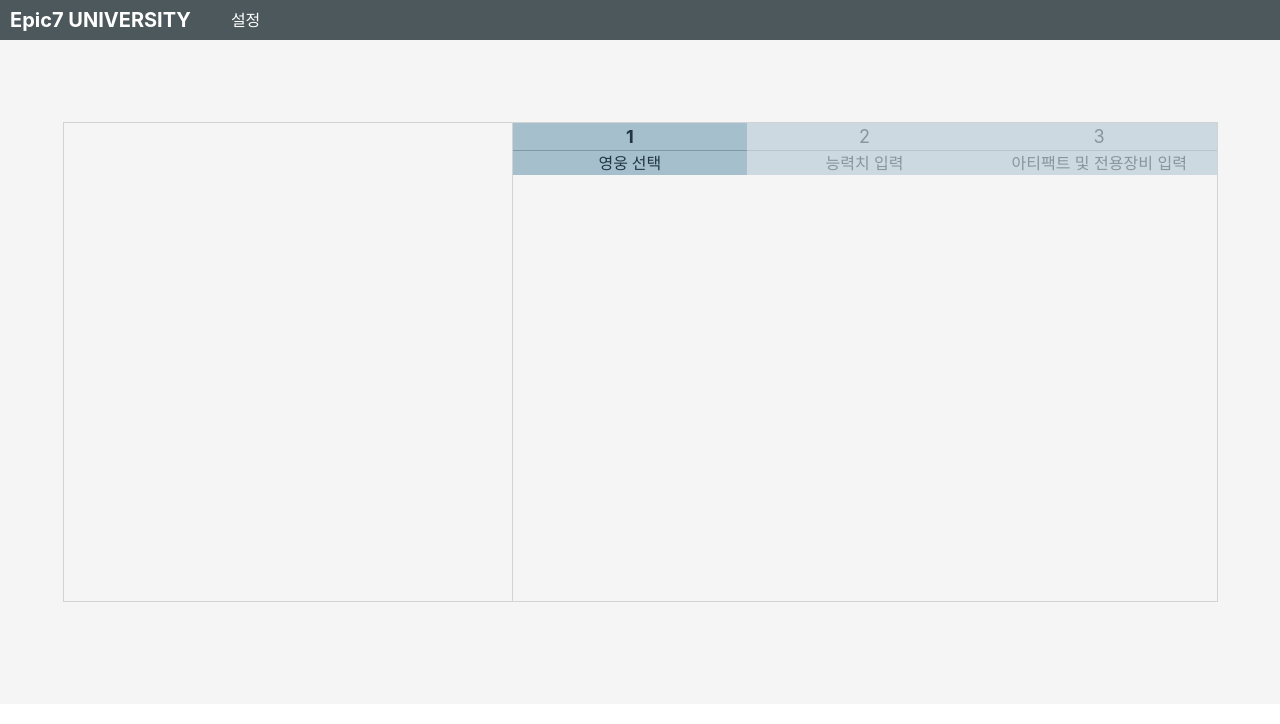
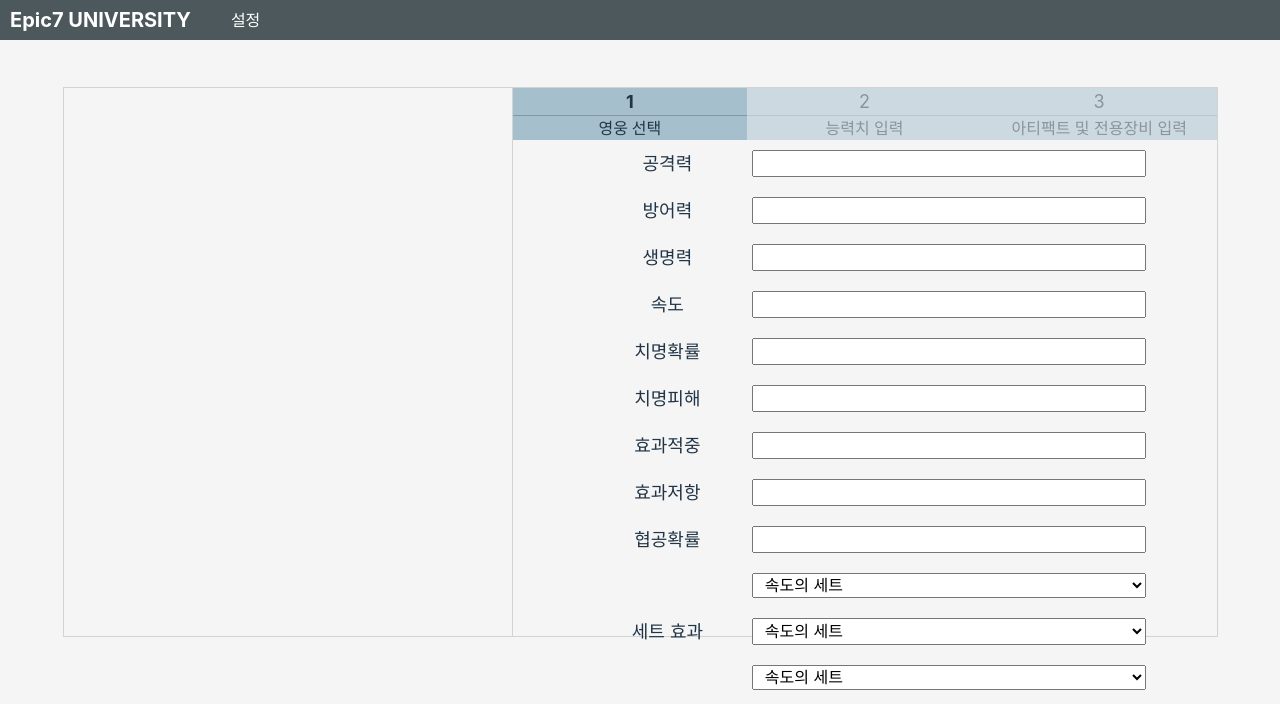
Before and after one commit to seongje00416/epic7_university_f, a React (Vite) app: page /estimate/hero in a window 1280 px wide. Shown: the top 724 px of the page. Built offline with nearby package versions, Linux system fonts and the light colour scheme.

Commit message:
feat: 능력치 입력 페이지 제작중

```diff
--- a/src/page/estimating/EstimateHeroPage.tsx
+++ b/src/page/estimating/EstimateHeroPage.tsx
@@ -5,7 +5,10 @@ import {
     MainContainer,
     SelectedContainer,
     StepContainer,
-    Step, StepText, StepInfo,
+    Step,
+    StepText,
+    StepInfo,
+    StatContainer, StatWrapper, StatLabel, StatInput, StatSelect, StatOption,
 } from "@/style/estimating/Style_EsitmateHeroPage.ts";
 
 const EstimateHeroPage = () => {
@@ -31,8 +34,69 @@ const EstimateHeroPage = () => {
                             <StepInfo> 아티팩트 및 전용장비 입력 </StepInfo>
                         </Step>
                     </StepContainer>
-                    <InputContainer>
-
+                    <InputContainer id="input_heroSelect" isCurrent = {false} >
+                        1111
+                    </InputContainer>
+                    <InputContainer id="input_statInput" isCurrent = {true}>
+                        <StatContainer>
+                            <StatWrapper>
+                                <StatLabel> 공격력 </StatLabel>
+                                <StatInput type="number" />
+                            </StatWrapper>
+                            <StatWrapper>
+                                <StatLabel> 방어력 </StatLabel>
+                                <StatInput type="number" />
+                            </StatWrapper>
+                            <StatWrapper>
+                                <StatLabel> 생명력 </StatLabel>
+                                <StatInput type="number" />
+                            </StatWrapper>
+                            <StatWrapper>
+                                <StatLabel> 속도 </StatLabel>
+                                <StatInput type="number" />
+                            </StatWrapper>
+                            <StatWrapper>
+                                <StatLabel> 치명확률 </StatLabel>
+                                <StatInput type="number" />
+                            </StatWrapper>
+                            <StatWrapper>
+                                <StatLabel> 치명피해 </StatLabel>
+                                <StatInput type="number" />
+                            </StatWrapper>
+                            <StatWrapper>
+                                <StatLabel> 효과적중 </StatLabel>
+                                <StatInput type="number" />
+                            </StatWrapper>
+                            <StatWrapper>
+                                <StatLabel> 효과저항 </StatLabel>
+                                <StatInput type="number" />
+                            </StatWrapper>
+                            <StatWrapper>
+                                <StatLabel> 협공확률 </StatLabel>
+                                <StatInput type="number" />
+                            </StatWrapper>
+                            <StatWrapper>
+                                <StatLabel></StatLabel>
+                                <StatSelect>
+                                    <StatOption> 속도의 세트 </StatOption>
+                                </StatSelect>
+                            </StatWrapper>
+                            <StatWrapper>
+                                <StatLabel> 세트 효과 </StatLabel>
+                                <StatSelect>
+                                    <StatOption> 속도의 세트 </StatOption>
+                                </StatSelect>
+                            </StatWrapper>
+                            <StatWrapper>
+                                <StatLabel></StatLabel>
+                                <StatSelect>
+                                    <StatOption> 속도의 세트 </StatOption>
+                                </StatSelect>
+                            </StatWrapper>
+                        </StatContainer>
+                    </InputContainer>
+                    <InputContainer id="input_equips" isCurrent = {false}>
+                        3333
                     </InputContainer>
                 </SelectContainer>
             </EstimateContainer>
--- a/src/style/estimating/Style_EsitmateHeroPage.ts
+++ b/src/style/estimating/Style_EsitmateHeroPage.ts
@@ -26,7 +26,7 @@ export const EstimateContainer = styled.div`
 // 좌측 선택된 정보 디스플레이 컨테이너
 export const SelectedContainer = styled.div`
     width: 35%;
-    height: 70%;
+    height: 80%;
     border-left: 1px solid lightgray;
     border-top: 1px solid lightgray;
     border-bottom: 1px solid lightgray;
@@ -35,7 +35,7 @@ export const SelectedContainer = styled.div`
 // 우측 정보 선택 및 입력 디스플레이 컨테이너
 export const SelectContainer = styled.div`
     width: 55%;
-    height: 70%;
+    height: 80%;
     border: 1px solid lightgray;
     display: flex;
     flex-direction: column;
@@ -63,19 +63,53 @@ export const StepInfo = styled.p`
 `
 
 //      입력 컨테이너
-export const InputContainer = styled.div`
+export const InputContainer = styled.div<StepProps>`
+    display: ${ props => props.isCurrent ? "flex" : "none" };
+    flex-direction: column;
+`
+//          영웅 선택
+export const HeroContainer = styled.div`
+
+`
+//          능력치 입력
+export const StatContainer = styled.div`
     display: flex;
     flex-direction: column;
+    width: 100%;
+    align-items: center;
+    justify-content: center;
 `
-export const InputWrapper = styled.div`
+export const StatWrapper = styled.div`
+    display: flex;
+    align-items: center;
+    justify-content: center;
+    flex-direction: row;
+    width: 80%;
+    margin: 10px;
+`
+export const StatLabel = styled.div`
+    text-align: center;
+    font-size: 18px;
+    width: 30%;
+`
+export const StatInput = styled.input`
+    width: 70%;
+    height: 100%;
+    box-sizing: border-box;
+    padding: 2px 8px;
+    font-size: 16px;
+`
+export const StatSelect = styled.select`
+    width: 70%;
+    height: 100%;
+    box-sizing: border-box;
+    padding: 2px 8px;
+    font-size: 16px;
+`
+export const StatOption = styled.option`
+    font-size: 16px;
+`
+//          아티팩트 및 전용장비 입력
+export const EquipContainer = styled.div`
 
 `
-export const InputLabel = styled.div`
-
-`
-export const InputBlank = styled.div`
-
-`
-export const Input = styled.input`
-
-`
```
